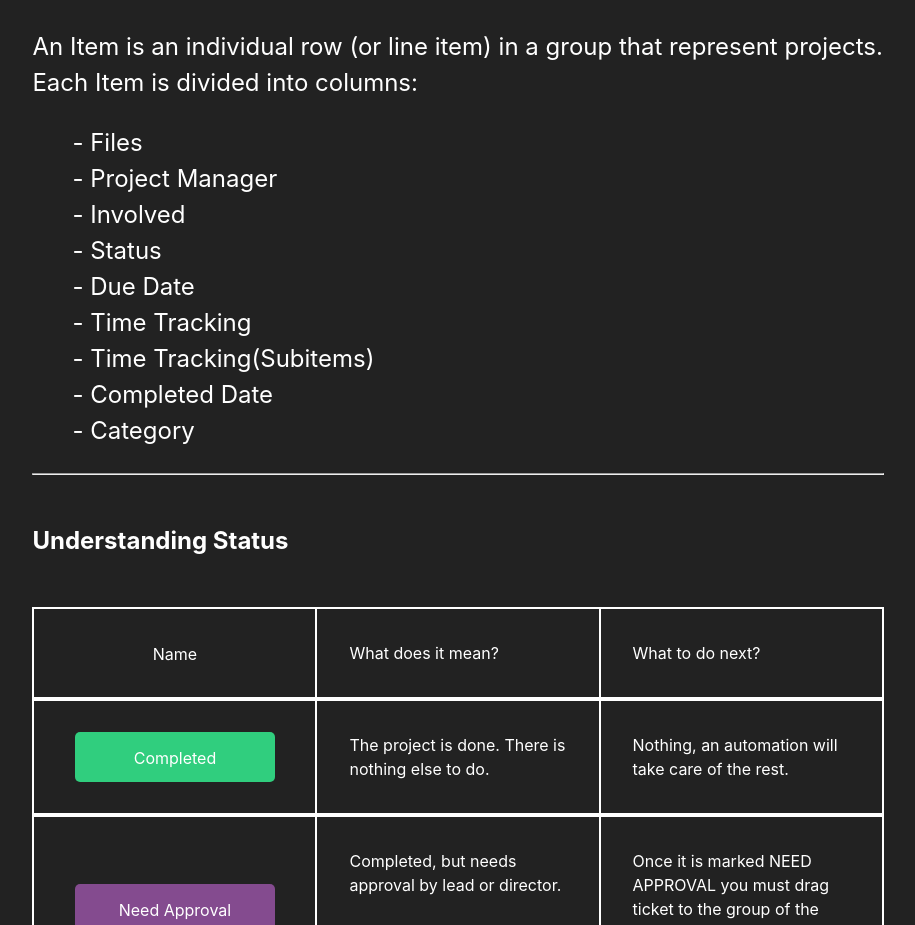
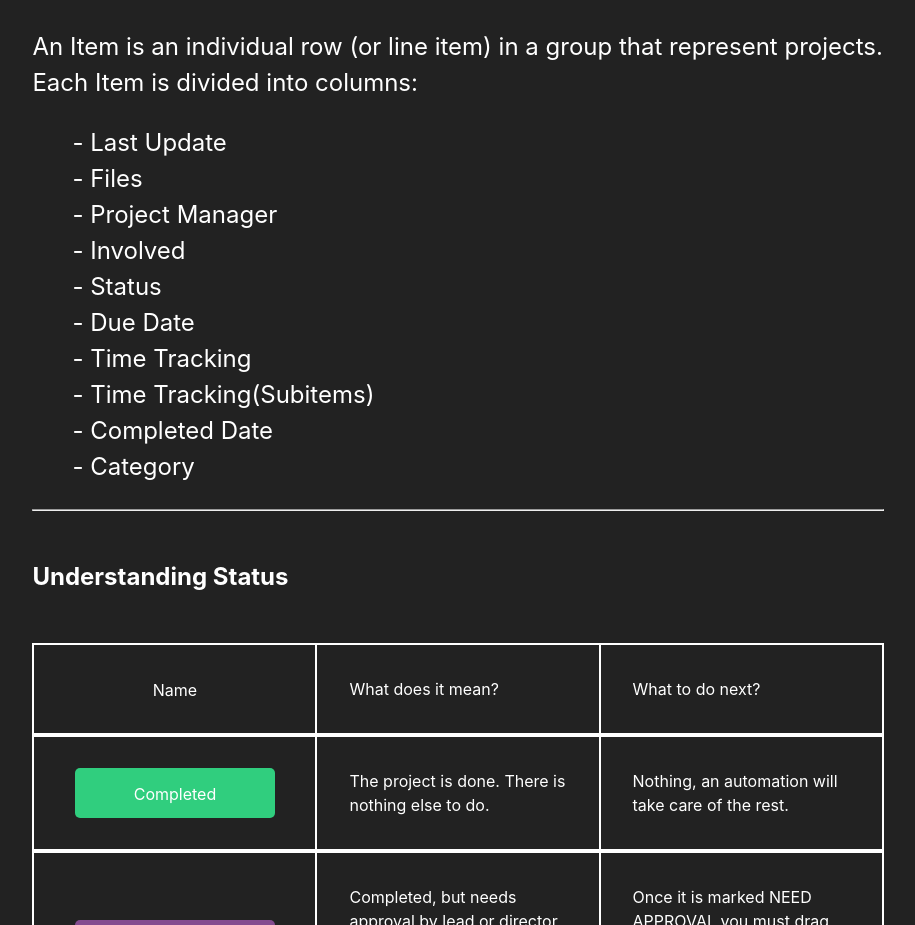
Before and after one commit to skylerstyron/rumourdocumentation, a Next.js app: page /monday in a window 1280 px wide. Shown: the part 1020-1945 px from the top of the page, without its empty margins (182-1097 px from the left). Built offline with nearby package versions, Linux system fonts and the light colour scheme.

Commit message:
added Last Updated in Project Management

```diff
--- a/pages/monday.js
+++ b/pages/monday.js
@@ -75,6 +75,7 @@ export default function Monday() {
                 represent projects. Each Item is divided into columns:
               </p>
               <ul className={styles.itemslist}>
+                <li className={styles.items}>Last Update</li>
                 <li className={styles.items}>Files</li>
                 <li className={styles.items}>Project Manager</li>
                 <li className={styles.items}>Involved</li>
```
